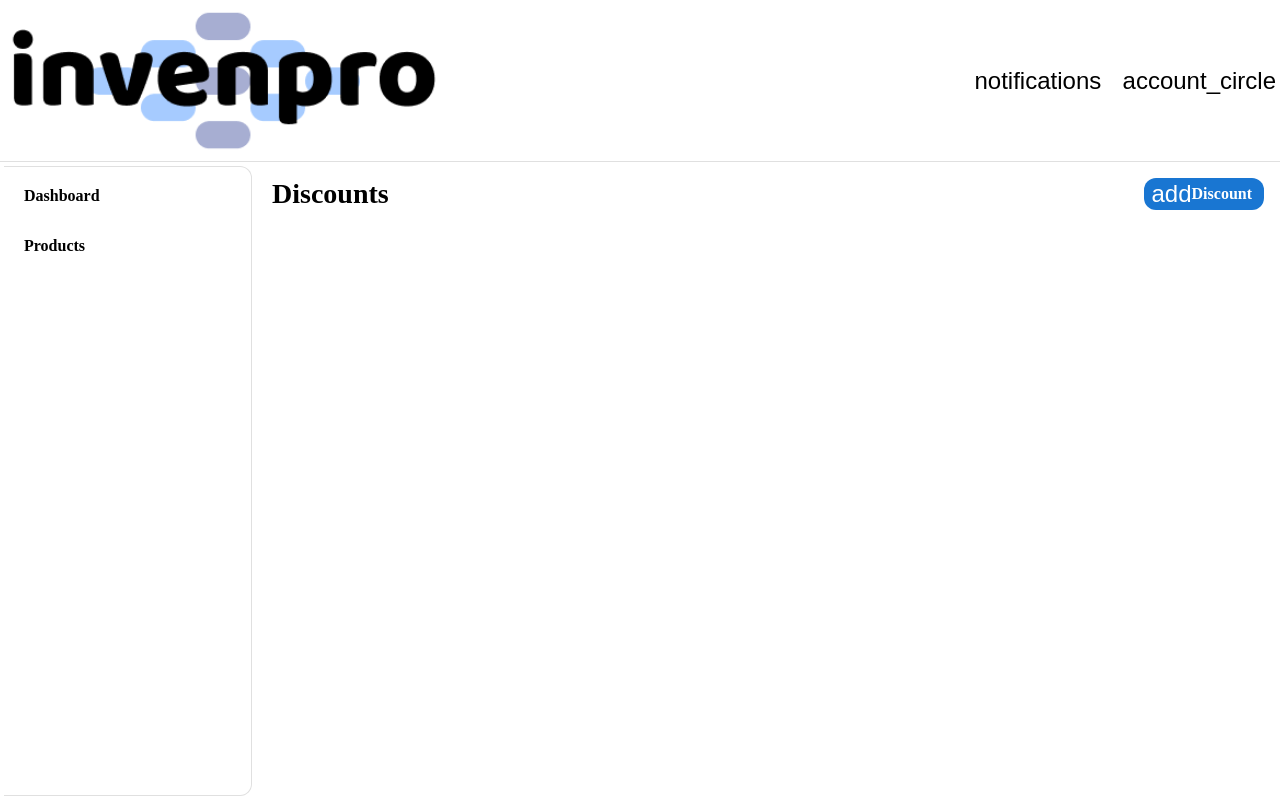
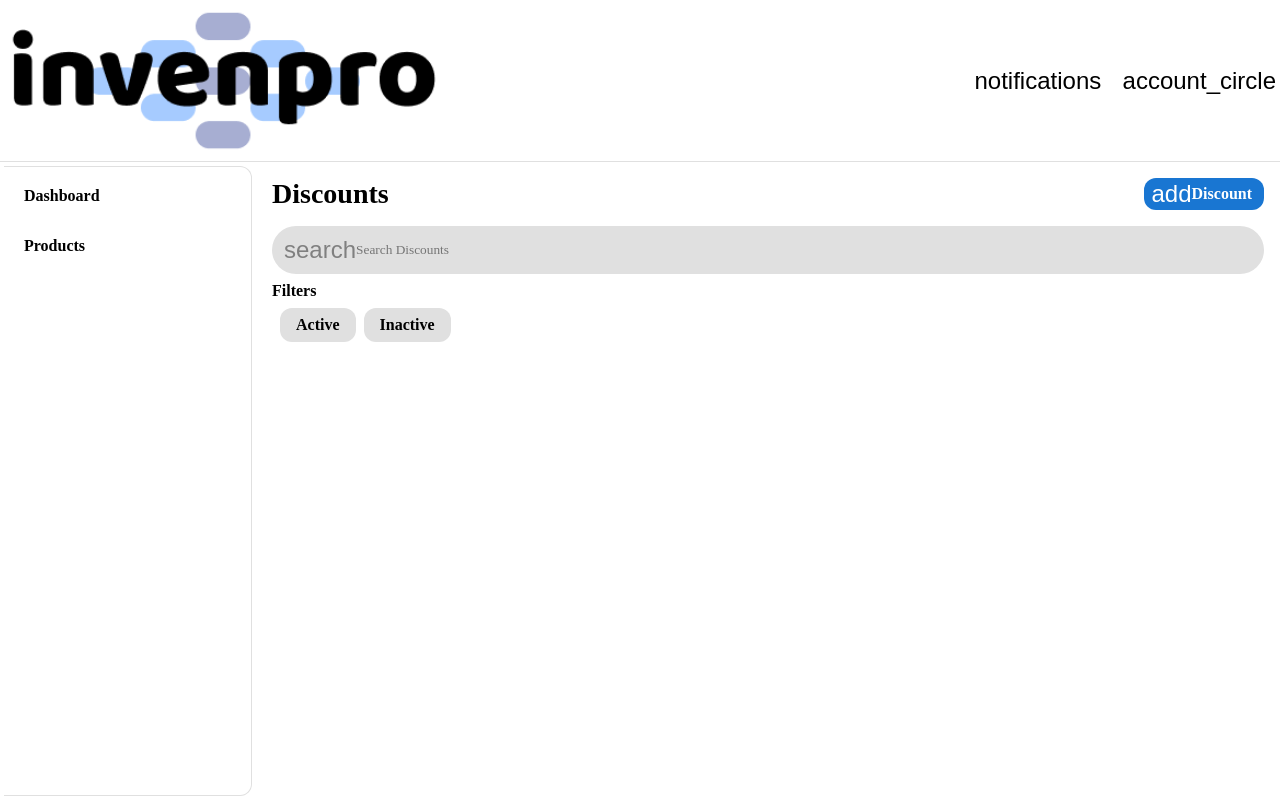
Before and after one commit to pamudusarasith/InvenPro, a PHP site: page /discounts in a window 1280 px wide. Run offline with PHP 8.4, Linux system fonts and the light colour scheme; the visitor is signed in with stand-in values (Sample User, id 1); data comes from the database, SQL or seed files in the repository; data that the repository does not hold is empty; some web fonts are replaced.

Commit message:
Add Discounts management features

```diff
--- a/app/controllers/Discounts.php
+++ b/app/controllers/Discounts.php
@@ -6,13 +6,17 @@ use App;
 
 class Discounts
 {
-    public function index()
+    public function index(): void
     {
         App\Utils::requireAuth();
+
+        $discount = new App\Models\Discount();
+        $types = $discount->getTypes();
 
         App\View::render('Template', [
             'title' => 'Discounts',
             'view' => 'Discounts',
+            'data' => ['types' => $types],
             'stylesheets' => ['discounts'],
             'scripts' => ['discounts'],
         ]);
--- a/app/models/Discount.php
+++ b/app/models/Discount.php
@@ -12,4 +12,11 @@ class Discount
   {
     $this->dbh = App\DB::getConnection();
   }
+
+  public function getTypes()
+  {
+    $stmt = $this->dbh->prepare("SELECT id, name FROM discount_type");
+    $stmt->execute();
+    return $stmt->fetchAll();
+  }
 }
--- a/app/views/Discounts.view.php
+++ b/app/views/Discounts.view.php
@@ -8,7 +8,20 @@
                 <span class="material-symbols-rounded">add</span>
                 Discount
             </div>
-            <?php \App\View::render('components/DiscountForm'); ?>
+            <?php if (isset($types)) {
+                \App\View::render('components/DiscountForm', [
+                    'types' => $types
+                ]);
+            } ?>
+        </div>
+        <div class="row search-bar">
+            <span class="material-symbols-rounded">search</span>
+            <input type="text" class="" placeholder="Search Discounts">
+        </div>
+        <h4>Filters</h4>
+        <div id="filters" class="row">
+            <div class="btn btn-secondary sp8">Active</div>
+            <div class="btn btn-secondary sp8">Inactive</div>
         </div>
     </div>
 </div>
--- a/app/views/components/DiscountForm.view.php
+++ b/app/views/components/DiscountForm.view.php
@@ -5,12 +5,43 @@
     </div>
     <h1 class="modal-header">Add Discount</h1>
     <form id="discount-form">
+      <label for="disc-type">Type</label>
+      <select id="disc-type" name="type" required>
+        <?php if (isset($types)) {
+          foreach ($types as $type) : ?>
+            <option value="<?= $type["id"] ?>"><?= $type["name"] ?></option>
+        <?php endforeach;
+        } ?>
+      </select>
+      <label for="disc-type">Name</label>
+      <input id="disc-type" type="text" name="name" required>
+      <label for="disc-desc">Description</label>
+      <textarea id="disc-desc" rows="4" name="description"></textarea>
+      <label for="disc-from">Valid From</label>
+      <input id="disc-from" type="datetime-local" name="from" required>
+      <label for="disc-thru">Valid Thru</label>
+      <input id="disc-thru" type="datetime-local" name="thru" required>
+      <div class="row" style="justify-content: space-evenly">
+        <label for="disc-loyalty">
+          <input id="disc-loyalty" type="checkbox" name="loyalty" value="1">
+          Loyalty Only
+        </label>
+        <label for="disc-combinable">
+          <input id="disc-combinable" type="checkbox" name="combinable" value="1">
+          Combinable
+        </label>
+      </div>
+      <label for="search-bar">Add Conditions</label>
+      <div id="search-bar" class="row search-bar">
+        <span class="material-symbols-rounded">search</span>
+        <input type="text" class="" placeholder="Search Discounts">
+      </div>
       <div class="error">
         <span class="material-symbols-rounded">error</span>
         <span id="error-msg" class="error-msg"></span>
       </div>
       <div class="row action-btns">
-        <span class="loader" style="margin: 24px 12px 0px; font-size: 12px"></span>
+        <span class="loader" style="margin: 24px 12px 0; font-size: 12px"></span>
         <button id="close" type="button" class="btn btn-secondary">Cancel</button>
         <button id="submit-btn" type="submit" class="btn btn-primary">Add</button>
       </div>
--- a/public/css/discounts.css
+++ b/public/css/discounts.css
@@ -32,8 +32,8 @@
 
 .modal {
   display: none;
-  justify-content: center;
-  align-items: center;
+  justify-content: safe center;
+  align-items: safe center;
   position: absolute;
   z-index: 1;
   top: 0;
@@ -78,7 +78,7 @@
   margin-top: 16px;
 }
 
-#discount-form :is(input, textarea, select) {
+#discount-form > :is(input, textarea, select) {
   padding: 12px;
   border-radius: 8px;
   border: 1px solid #cccccc;
@@ -99,3 +99,34 @@
   color: red;
   font-weight: bold;
 }
+
+.search-bar {
+  margin: 16px 0 8px 0;
+  width: 100%;
+  padding: 12px;
+  border-radius: 24px;
+  background-color: #e0e0e0;
+  border: 0;
+}
+
+.search-bar input {
+  width: 100%;
+  border: 0;
+  background-color: transparent;
+}
+
+.search-bar input:focus {
+  outline: none;
+}
+
+.search-bar span {
+  color: gray;
+}
+
+#filters {
+  margin-top: 8px;
+}
+
+#filters .filter-active {
+  background-color: #808080;
+}
--- a/public/js/discounts.js
+++ b/public/js/discounts.js
@@ -19,3 +19,9 @@ document.querySelector(".action-btns #close").onclick = (e) => {
   }
   element.classList.toggle("show");
 };
+
+document.querySelectorAll("#filters div").forEach((element) => {
+  element.onclick = (e) => {
+    e.target.classList.toggle("filter-active");
+  };
+});
```
